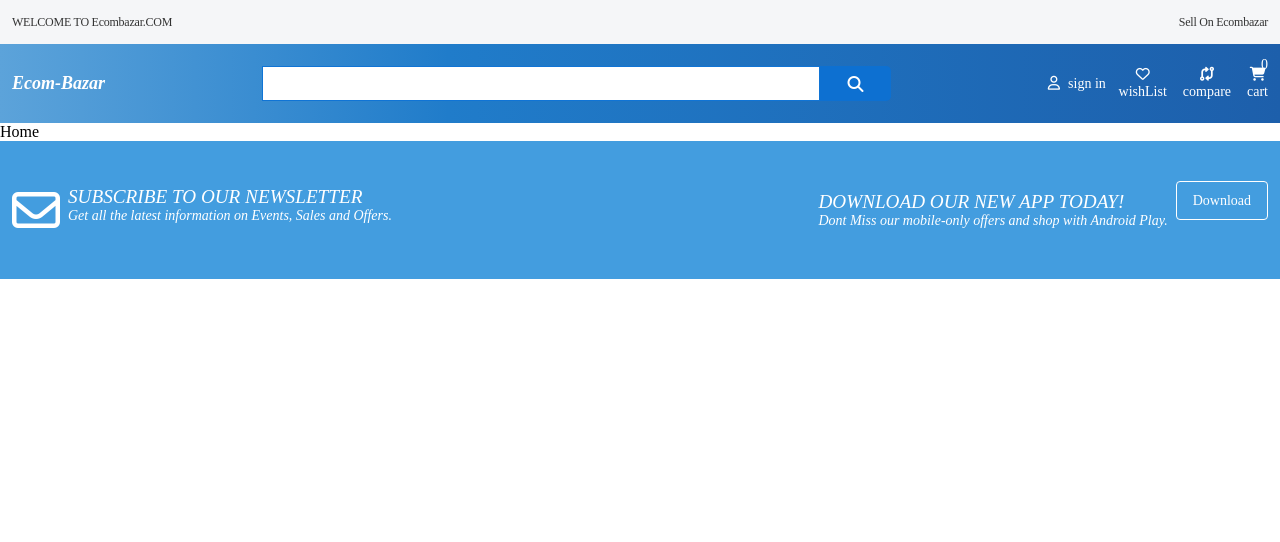
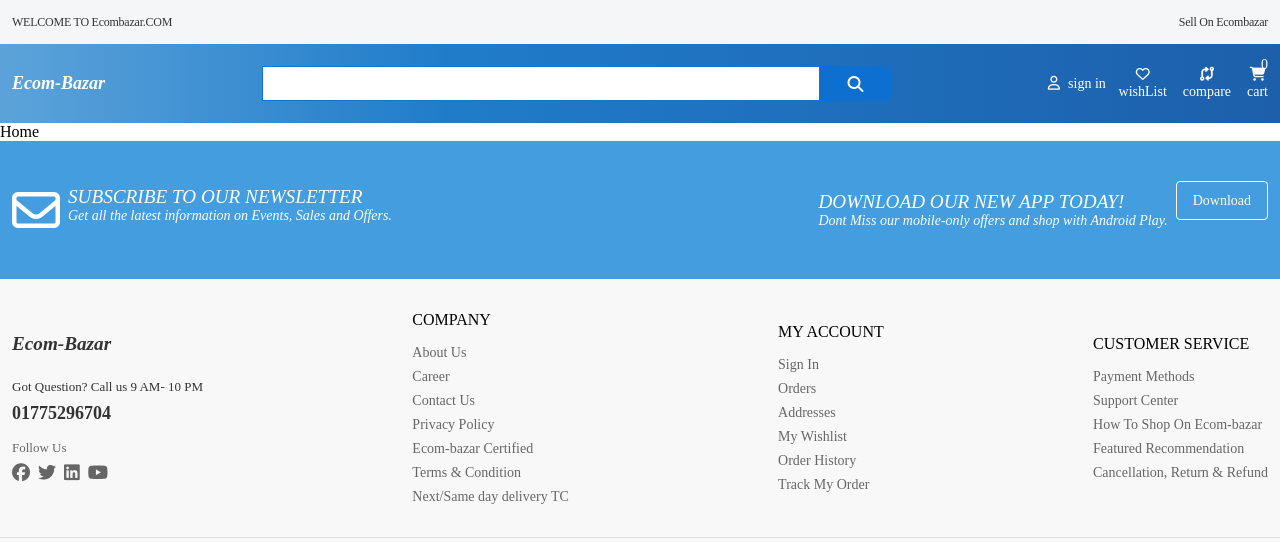
Before and after one commit to Mohammadnoorcse/Ecom-bazar, a React (Vite) app in the folder frontend/: page / in a window 1280 px wide. Shown: the top 542 px of the page. Built offline with nearby package versions, Linux system fonts and the light colour scheme.

Commit message:
working main footer

```diff
--- a/frontend/src/components/footer/Footer.jsx
+++ b/frontend/src/components/footer/Footer.jsx
@@ -28,6 +28,68 @@
             </div>
         </div>
     </div>
+
+     <div className="main-footer content-center w-100">
+        <div className="main-footer-content content">
+            <div>
+                <div className="item-1">
+                    <span>Ecom-Bazar</span>
+                    <p>Got Question? Call us 9 AM- 10 PM</p>
+                    <h1>01775296704</h1>
+                </div>
+                <div className="item-2">
+                    <p>Follow Us</p>
+                    <div>
+                        <Link to="/"><i class="fa-brands fa-facebook"></i></Link>
+                        <Link to="/"><i class="fa-brands fa-twitter"></i></Link>
+                        <Link to="/"><i class="fa-brands fa-linkedin"></i></Link>
+                        <Link to="/"><i class="fa-brands fa-youtube"></i></Link>
+                    </div>
+                </div>
+            </div>
+            <div>
+                <span>COMPANY</span>
+                <div>
+                    <Link to="/">About Us</Link>
+                    <Link to="/">Career</Link>
+                    <Link to="/">Contact Us</Link>
+                    <Link to="/">Privacy Policy</Link>
+                    <Link to="/">Ecom-bazar Certified</Link>
+                    <Link to="/">Terms & Condition</Link>
+                    <Link to="/">Next/Same day delivery TC</Link>
+                </div>
+            </div>
+            <div>
+                <span>MY ACCOUNT</span>
+                <div>
+                    <Link to="/">Sign In</Link>
+                    <Link to="/">Orders</Link>
+                    <Link to="/">Addresses</Link>
+                    <Link to="/">My Wishlist</Link>
+                    <Link to="/">Order History</Link>
+                    <Link to="/">Track My Order</Link>
+
+                </div>
+            </div>
+            <div>
+                <span>CUSTOMER SERVICE</span>
+                <div>
+                    <Link to="/">Payment Methods</Link>
+                    <Link to="/">Support Center</Link>
+                    <Link to="/">How To Shop On Ecom-bazar</Link>
+                    <Link to="/">Featured Recommendation</Link>
+                    <Link to="/">Cancellation, Return & Refund</Link>
+
+                </div>
+            </div>
+
+        </div>
+     </div>
+     <div className="bottom-footer centent-center w-100">
+        <div className="bottom-footer-content content">
+
+        </div>
+     </div>
     </>
   )
 }
--- a/frontend/src/components/footer/footer.css
+++ b/frontend/src/components/footer/footer.css
@@ -72,3 +72,131 @@
         gap: 2.5rem;
     }
 }
+
+/* .............................main-footer................. */
+
+.main-footer{
+    height: auto;
+    padding: 2rem 0;
+    background-color: #F8F8F8;
+}
+.main-footer .main-footer-content{
+    display: flex;
+    justify-content: space-between;
+    align-items: center;
+    border-bottom: 1px solid rgba(0, 0, 0, 0.1);
+    padding-bottom: 2rem;
+}
+.main-footer-content div:nth-child(1){
+    display: flex;
+    flex-direction: column;
+    gap: 0.5rem;
+}
+.main-footer-content div:nth-child(1) .item-1 span{
+    font-size: 1.2rem;
+    font-weight: bold;
+    font-style: italic;
+    color: #333333;
+    padding-bottom: 1rem;
+}
+.main-footer-content div:nth-child(1) .item-1 p{
+    font-size: 13px;
+    color: #333333;
+}
+.main-footer-content div:nth-child(1) .item-1 h1{
+    font-size: 18px;
+    color: #333333;
+}
+.main-footer-content div:nth-child(1) .item-2 p{
+    font-size: 13px;
+    color: #666666;
+    padding: 0.5rem 0;
+}
+
+.main-footer-content div:nth-child(1) .item-2 div{
+    display: flex !important;
+    flex-direction: row !important;
+    gap: 0.5rem;
+}
+.main-footer-content div:nth-child(1) .item-2 div a i{
+    font-size: 18px;
+    color: #666666;
+}
+.main-footer-content div:nth-child(2){
+  display: flex;
+  flex-direction: column;
+}
+.main-footer-content div:nth-child(2) span{
+  padding-bottom: 1rem;
+  font-size: #333333;
+}
+
+.main-footer-content div:nth-child(2) div{
+    display: flex;
+    flex-direction: column;
+    gap: 0.5rem;
+}
+.main-footer-content div:nth-child(2) div a{
+    font-size: 14px;
+    color: #666666;
+    font-family: 'Times New Roman', Times, serif;
+}
+
+.main-footer-content div:nth-child(2) div a:hover{
+    color: #1D63AF;
+}
+.main-footer-content div:nth-child(3){
+  display: flex;
+  flex-direction: column;
+}
+.main-footer-content div:nth-child(3) span{
+  padding-bottom: 1rem;
+  font-size: #333333;
+}
+
+.main-footer-content div:nth-child(3) div{
+    display: flex;
+    flex-direction: column;
+    gap: 0.5rem;
+}
+.main-footer-content div:nth-child(3) div a{
+    font-size: 14px;
+    color: #666666;
+    font-family: 'Times New Roman', Times, serif;
+}
+
+.main-footer-content div:nth-child(3) div a:hover{
+    color: #1D63AF;
+}
+.main-footer-content div:nth-child(4){
+  display: flex;
+  flex-direction: column;
+}
+.main-footer-content div:nth-child(4) span{
+  padding-bottom: 1rem;
+  font-size: #333333;
+}
+
+.main-footer-content div:nth-child(4) div{
+    display: flex;
+    flex-direction: column;
+    gap: 0.5rem;
+}
+.main-footer-content div:nth-child(4) div a{
+    font-size: 14px;
+    color: #666666;
+    font-family: 'Times New Roman', Times, serif;
+}
+
+.main-footer-content div:nth-child(4) div a:hover{
+    color: #1D63AF;
+}
+
+@media (max-width:770px) {
+    .main-footer .main-footer-content{
+        display: flex;
+        flex-flow: row wrap;
+    }
+}
+
+/* ............bottom footer............. */
```
